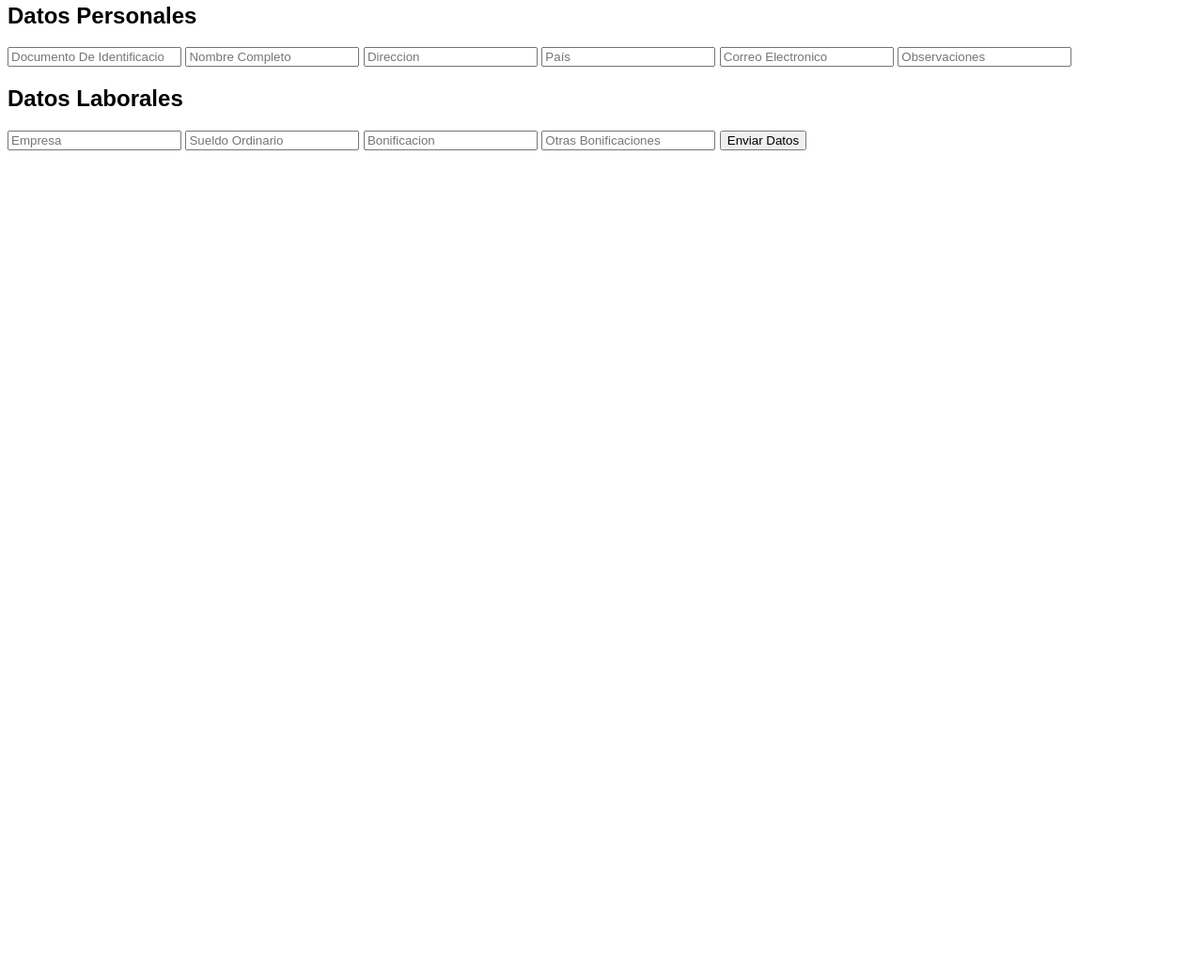
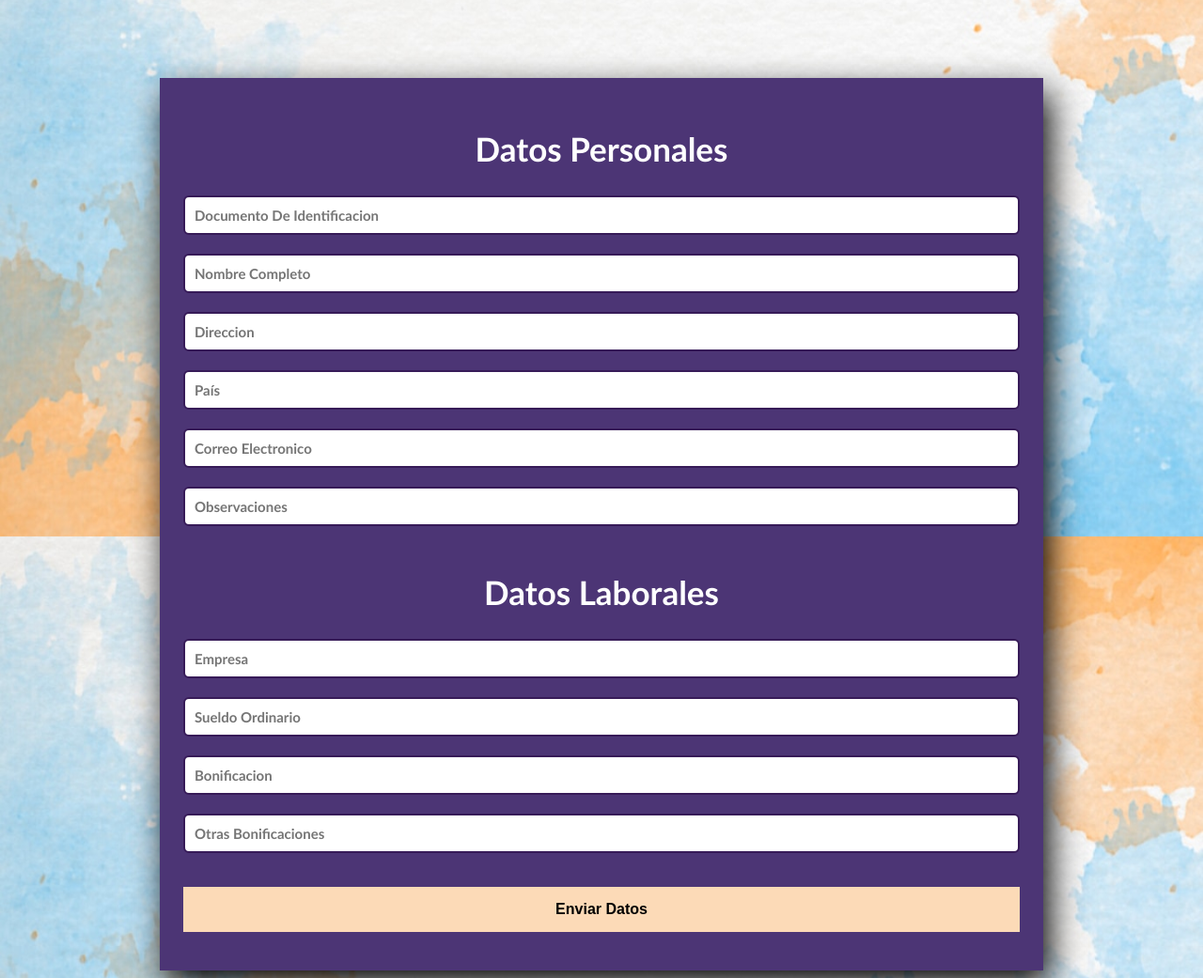
Before and after one commit to JEstivenA/Desarrollo-Web-UMG, a plain HTML site: page Formulario.html in a window 1280 px wide. Shown: the part 229-1270 px from the top of the page at 94% size. Before the commit the page ends 800 px from the top, so only its background shows below. Drawn offline with Linux system fonts and the light colour scheme.

Commit message:
Implementacion formularios y vistas

```diff
--- a/Css/Estilos.css
+++ b/Css/Estilos.css
@@ -7,7 +7,9 @@
 
         body {
             font-family: sans-serif;
-            font-size: 400;
+            background: url(../imagenes/background.jpg) no-repeat;
+            background-size: 100% 100%;
+            background-attachment: fixed;
         }
 
         .headertit {
@@ -32,7 +34,7 @@
             padding-right: 5%;
             text-decoration: none;
             font-size: 25px;
-            color: black;
+            color: #000
 
 
         }
@@ -122,7 +124,49 @@
         background-color: rgb(210, 210, 210);
        }
 
+       /**Formularios/
+       /*===========================================================================================================*/
+
+       .formulario{
+        width: 940px;
+        background: #4C3575;
+        padding: 25px;
+        margin: auto;
+        margin-top: 100px;
+        font-family: 'calibri';
+        box-shadow: 7px 15px 35px #000;
+       }
+
+       .formulario  h2{
+        text-align: center;
+        font-size: 35px;
+        color: #FFFFFF;
+       }
+
+       .controls{
+        width: 100%;
+        padding: 10px;
+        border-radius: 6px;
+        margin-bottom: 20px;
+        border: 2px solid #371B58;
+        font-family: 'calibri';
+        font-weight: bold;
+        font-size: 15px;
+       }
+
+       .botons{
+        width: 100%;
+        border: none;
+        padding: 15px;
+        background: #FCDAB7;
+        margin: 16px 0;
+        font-size: 16px;
+        font-weight: bold;
+
+       }
+
        /*media queris*/
+       /*========================================================================================================*/
 
        @media only screen and (max-width: 600px) {
 
@@ -206,5 +250,9 @@
             width: 85vw;
         }
 
+        .formulario{
+            width: 75vw;
+        }
+
 
        }
--- a/Formulario.html
+++ b/Formulario.html
@@ -20,7 +20,7 @@
             </section>
             <section>
                 <h2>DESARROLLO WEB</h2>
-                <h2>INSTRODUCCION A HTML5</h2>
+                <h2>Formularios</h2>
             </section>
         </section>
 
@@ -37,28 +37,34 @@
 
     <form action="" class="formulario">
 
-        <h2>Datos Personales</h2>
+        <div class="personales">
+            <h2>Datos Personales</h2>
 
-        <input type="number" name="id" id="id" placeholder="Documento De Identificacion">
+            <input class="controls" type="number" name="id" id="id" placeholder="Documento De Identificacion">
 
-        <input type="text" name="nombreCom" id="nombreCom" placeholder="Nombre Completo">
+            <input class="controls" type="text" name="nombreCom" id="nombreCom" placeholder="Nombre Completo">
 
-        <input type="text" name="direccion" id="direccion" placeholder="Direccion">
+            <input class="controls" type="text" name="direccion" id="direccion" placeholder="Direccion">
 
-        <input type="text" name="pais" id="pais" placeholder="País">
+            <input class="controls" type="text" name="pais" id="pais" placeholder="País">
 
-        <input type="email" name="correo" id="correo" placeholder="Correo Electronico">
+            <input class="controls" type="email" name="correo" id="correo" placeholder="Correo Electronico">
 
-        <input type="text" name="observacion" id="observacion" placeholder="Observaciones" maxlength="600">
+            <input class="controls" type="text" name="observacion" id="observacion" placeholder="Observaciones" maxlength="600">
+        </div>
 
-        <h2>Datos Laborales</h2>
+       <div class="laborales">
 
-        <input type="text" name="emrpesa" id="empresa" placeholder="Empresa">
-        <input type="number" name="sueldo" id="sueldo" placeholder="Sueldo Ordinario">
-        <input type="numver" name="bono" id="bono" placeholder="Bonificacion">
-        <input type="text" name="otrasBoni" id="otrasboni" placeholder="Otras Bonificaciones">
+            <h2>Datos Laborales</h2>
 
-        <input type="submit" value="Enviar Datos">
+            <input class="controls" type="text" name="emrpesa" id="empresa" placeholder="Empresa">
+            <input class="controls" type="number" name="sueldo" id="sueldo" placeholder="Sueldo Ordinario">
+            <input class="controls" type="numver" name="bono" id="bono" placeholder="Bonificacion">
+            <input class="controls" type="text" name="otrasBoni" id="otrasboni" placeholder="Otras Bonificaciones">
+
+       </div>
+
+       <input class="botons" type="submit" value="Enviar Datos">
 
 
     </form>
```
Also changed, not shown: imagenes/background.jpg (added).
